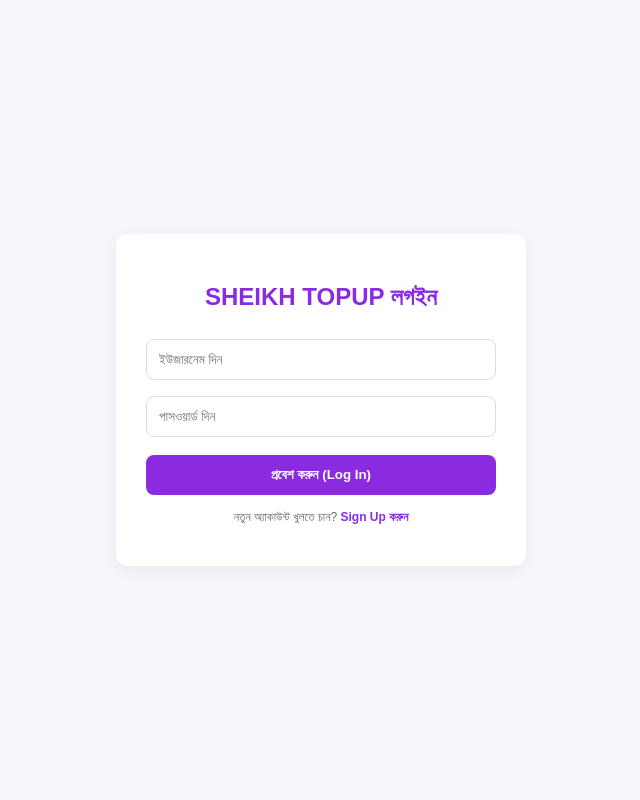
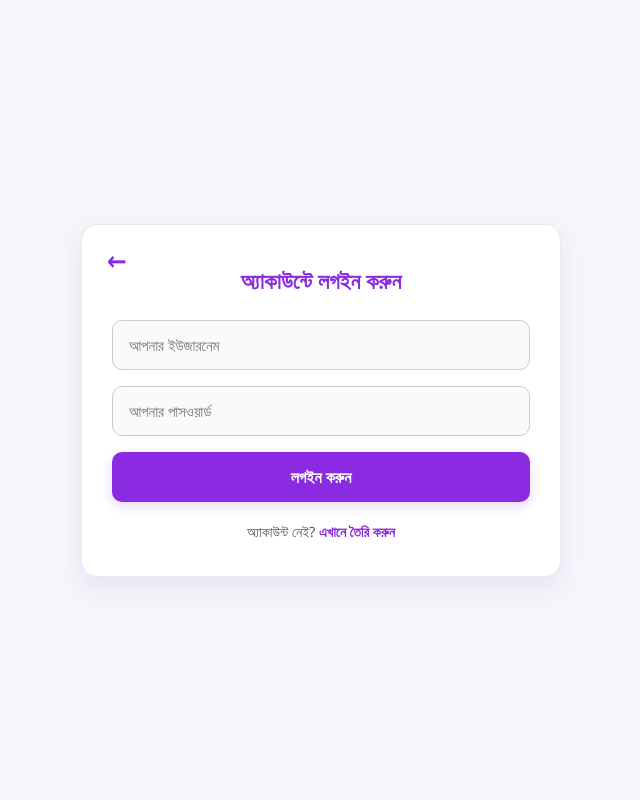
Before and after one commit to sheikhsaju2474-png/ff-topup-store, a Flask app: page /login in a window 1280 px wide. Shown: the whole page, without its empty margins (319-959 px from the left). Run offline with Flask 3, Linux system fonts and the light colour scheme.

Commit message:
Update login.html

```diff
--- a/templates/login.html
+++ b/templates/login.html
@@ -1,29 +1,52 @@
 <!DOCTYPE html>
-<html lang="en">
+<html lang="bn">
 <head>
-    <meta charset="UTF-8"><title>Log In - SHEIKH TOPUP</title>
+    <meta charset="UTF-8">
+    <meta name="viewport" content="width=device-width, initial-scale=1.0">
+    <title>লগইন করুন - SHEIKH TOPUP</title>
     <style>
-        body { font-family: Arial, sans-serif; background: #f5f6fa; display: flex; justify-content: center; align-items: center; height: 100vh; margin: 0; }
-        .box { background: white; padding: 30px; border-radius: 12px; box-shadow: 0 4px 15px rgba(0,0,0,0.05); width: 100%; max-width: 350px; }
-        h2 { text-align: center; color: #8a2be2; margin-bottom: 20px; }
-        input { width: 100%; padding: 12px; margin: 8px 0; border: 1px solid #ddd; border-radius: 8px; box-sizing: border-box; }
-        button { width: 100%; padding: 12px; background: #8a2be2; color: white; border: none; border-radius: 8px; font-weight: bold; cursor: pointer; margin-top: 10px; }
-        p { font-size: 12px; text-align: center; color: #666; margin-top: 15px; }
-        a { color: #8a2be2; text-decoration: none; font-weight: bold; }
+        * { margin: 0; padding: 0; box-sizing: border-box; font-family: 'Segoe UI', Tahoma, Geneva, Verdana, sans-serif; }
+        body { background-color: #f5f6fa; display: flex; justify-content: center; align-items: center; min-height: 100vh; padding: 20px; }
+
+        /* 🎯 ফর্মের মেইন বক্সটি বড় করা হয়েছে (max-width: 480px এবং প্যাডিং বাড়ানো হয়েছে) */
+        .auth-card { background: white; padding: 35px 30px; border-radius: 16px; box-shadow: 0 10px 25px rgba(138, 43, 226, 0.1); width: 100%; max-width: 480px; position: relative; border: 1px solid #eaeaea; }
+
+        /* 🔙 ব্যাক বাটন */
+        .back-to-home { position: absolute; top: 22px; left: 25px; font-size: 26px; text-decoration: none; color: #8a2be2; font-weight: bold; line-height: 1; transition: 0.2s; }
+        .back-to-home:hover { transform: translateX(-3px); }
+
+        /* টাইটেল বড় করা হয়েছে */
+        .auth-title { text-align: center; margin-bottom: 25px; font-size: 22px; font-weight: bold; color: #8a2be2; margin-top: 5px; }
+
+        /* 🎯 ইনপুট বক্সগুলো বড় এবং ফন্ট সাইজ উন্নত করা হয়েছে */
+        .input-box { width: 100%; padding: 14px 16px; border: 1px solid #ccc; border-radius: 10px; margin-bottom: 16px; font-size: 15px; outline: none; transition: 0.2s; background: #fafafa; }
+        .input-box:focus { border-color: #8a2be2; background: #fff; box-shadow: 0 0 0 3px rgba(138, 43, 226, 0.15); }
+
+        /* বাটন বড় ও প্রিমিয়াম করা হয়েছে */
+        .submit-btn { width: 100%; background: #8a2be2; color: white; border: none; padding: 14px; border-radius: 10px; font-size: 16px; font-weight: bold; cursor: pointer; transition: 0.2s; box-shadow: 0 4px 12px rgba(138, 43, 226, 0.2); }
+        .submit-btn:hover { background: #701fc4; transform: translateY(-1px); }
+
+        .switch-text { text-align: center; margin-top: 20px; font-size: 14px; color: #555; }
+        .switch-text a { color: #8a2be2; text-decoration: none; font-weight: bold; }
+        .switch-text a:hover { text-decoration: underline; }
     </style>
 </head>
 <body>
-    <div class="box">
-        <h2>SHEIKH TOPUP লগইন</h2>
-        {% with messages = get_flashed_messages() %}
-          {% if messages %}{% for m in messages %}<p style="color:red; font-weight:bold;">{{ m }}</p>{% endfor %}{% endif %}
-        {% endwith %}
-        <form method="POST">
-            <input type="text" name="username" placeholder="ইউজারনেম দিন" required>
-            <input type="password" name="password" placeholder="পাসওয়ার্ড দিন" required>
-            <button type="submit">প্রবেশ করুন (Log In)</button>
+
+    <div class="auth-card">
+        <a href="/" class="back-to-home">←</a>
+        <div class="auth-title">অ্যাকাউন্টে লগইন করুন</div>
+
+        <form action="/login" method="POST">
+            <input type="text" name="username" class="input-box" placeholder="আপনার ইউজারনেম" required>
+            <input type="password" name="password" class="input-box" placeholder="আপনার পাসওয়ার্ড" required>
+            <button type="submit" class="submit-btn">লগইন করুন</button>
         </form>
-        <p>নতুন অ্যাকাউন্ট খুলতে চান? <a href="/register">Sign Up করুন</a></p>
+
+        <div class="switch-text">
+            অ্যাকাউন্ট নেই? <a href="/register">এখানে তৈরি করুন</a>
+        </div>
     </div>
+
 </body>
 </html>
```
